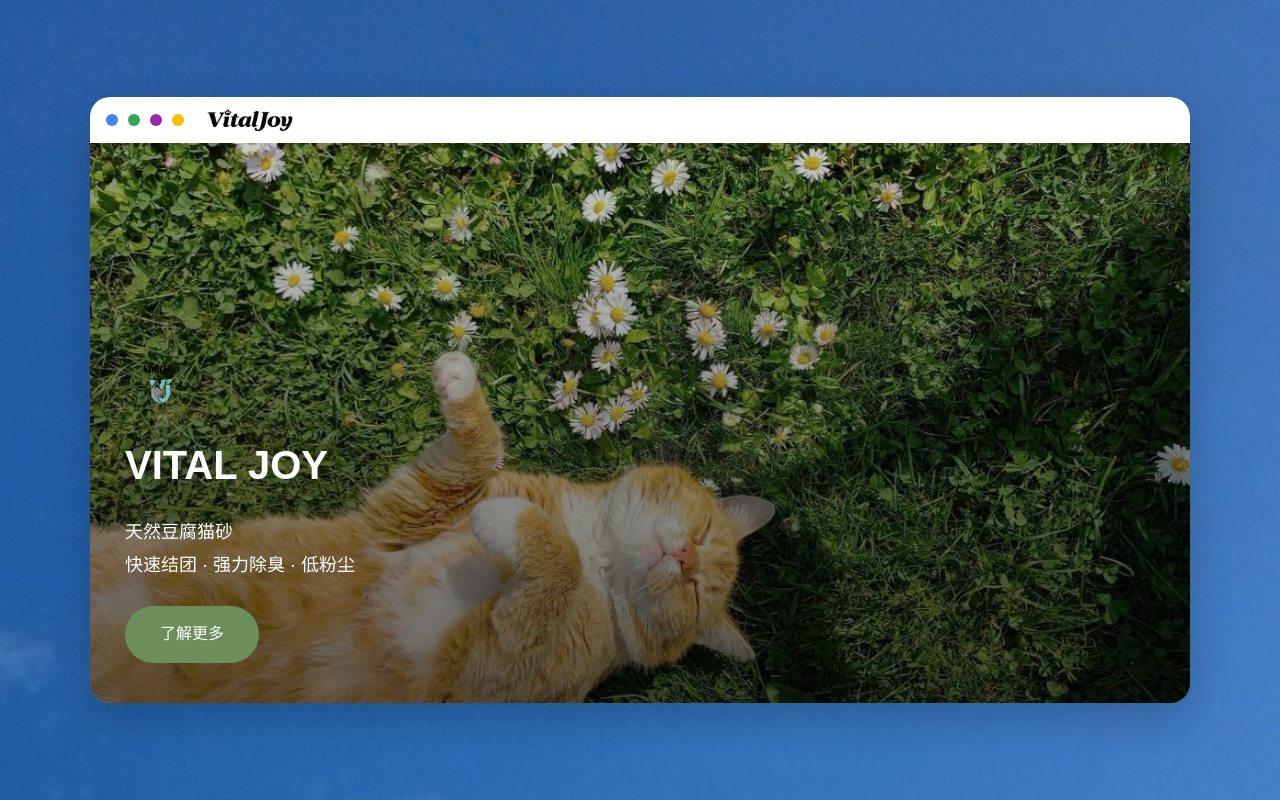
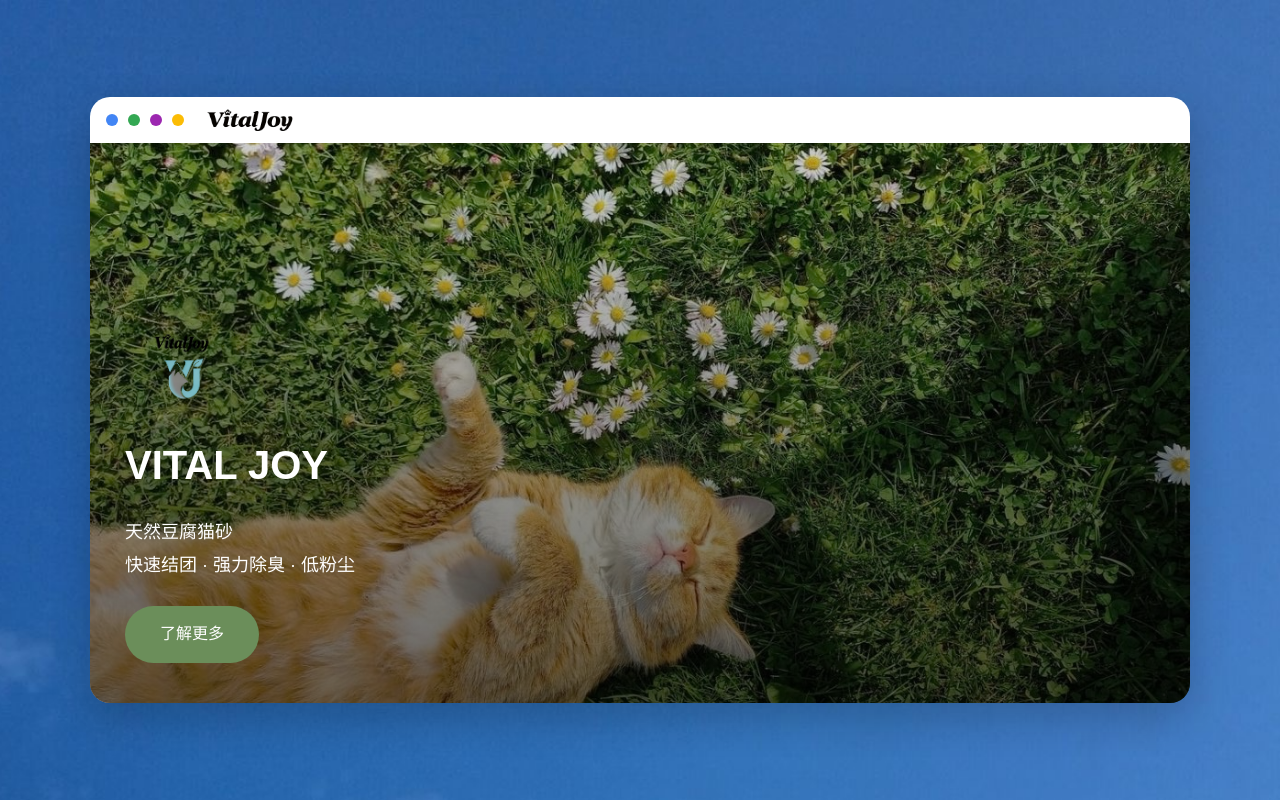
Before and after one commit to laowoo016018/Vital-Joy, a plain HTML site: page index.html in a window 1280 px wide. Shown: the top 800 px of the page. Drawn offline with Linux system fonts and the light colour scheme.

Commit message:
Update index.html

```diff
--- a/index.html
+++ b/index.html
@@ -119,7 +119,7 @@ z-index:2;
 
 /* 横幅顶部Logo【修复】 */
 .banner-top-logo{
-height:60px;
+height:100px;
 width:auto;
 max-width:360px;
 margin-bottom:20px;
```
